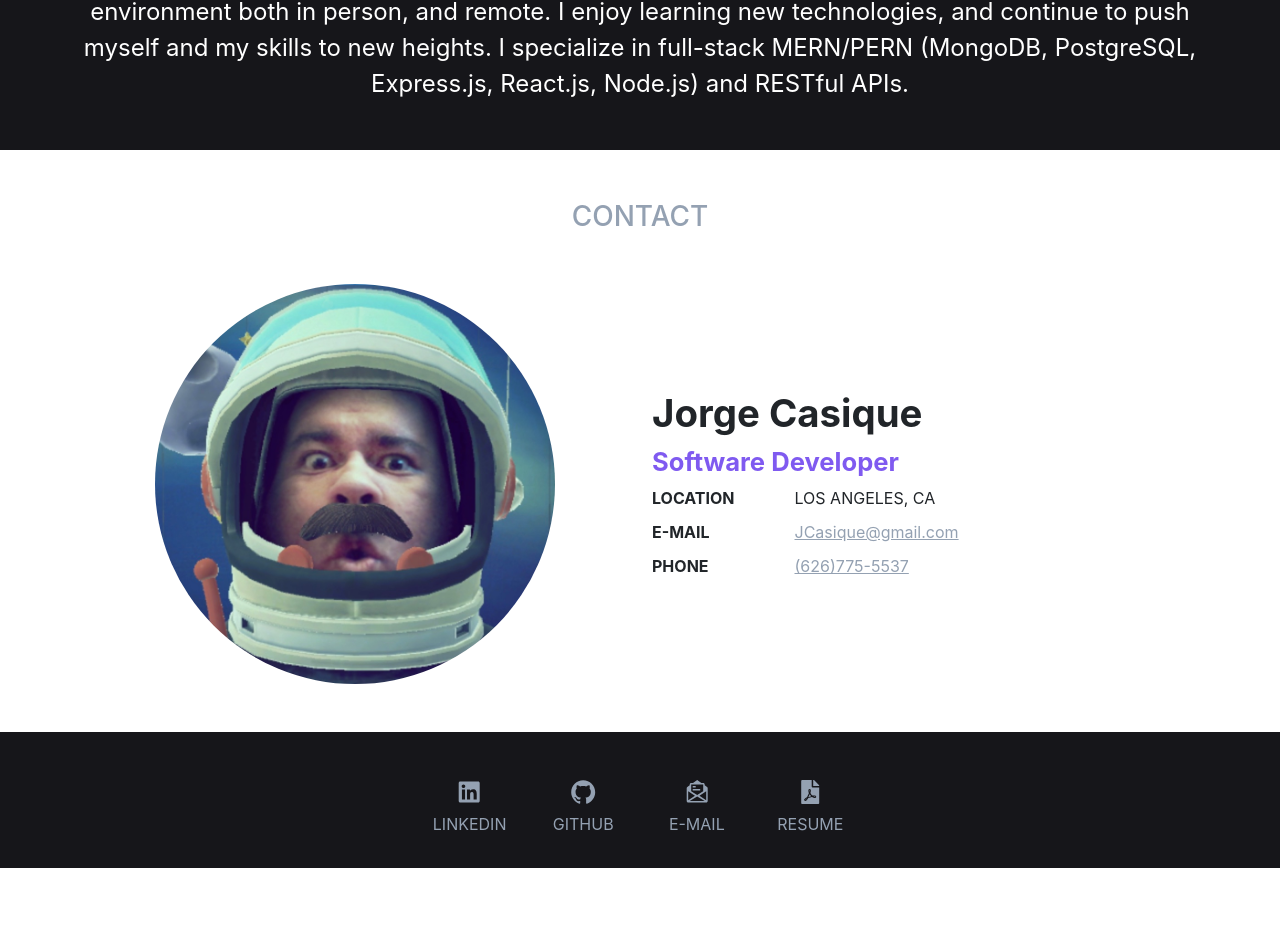
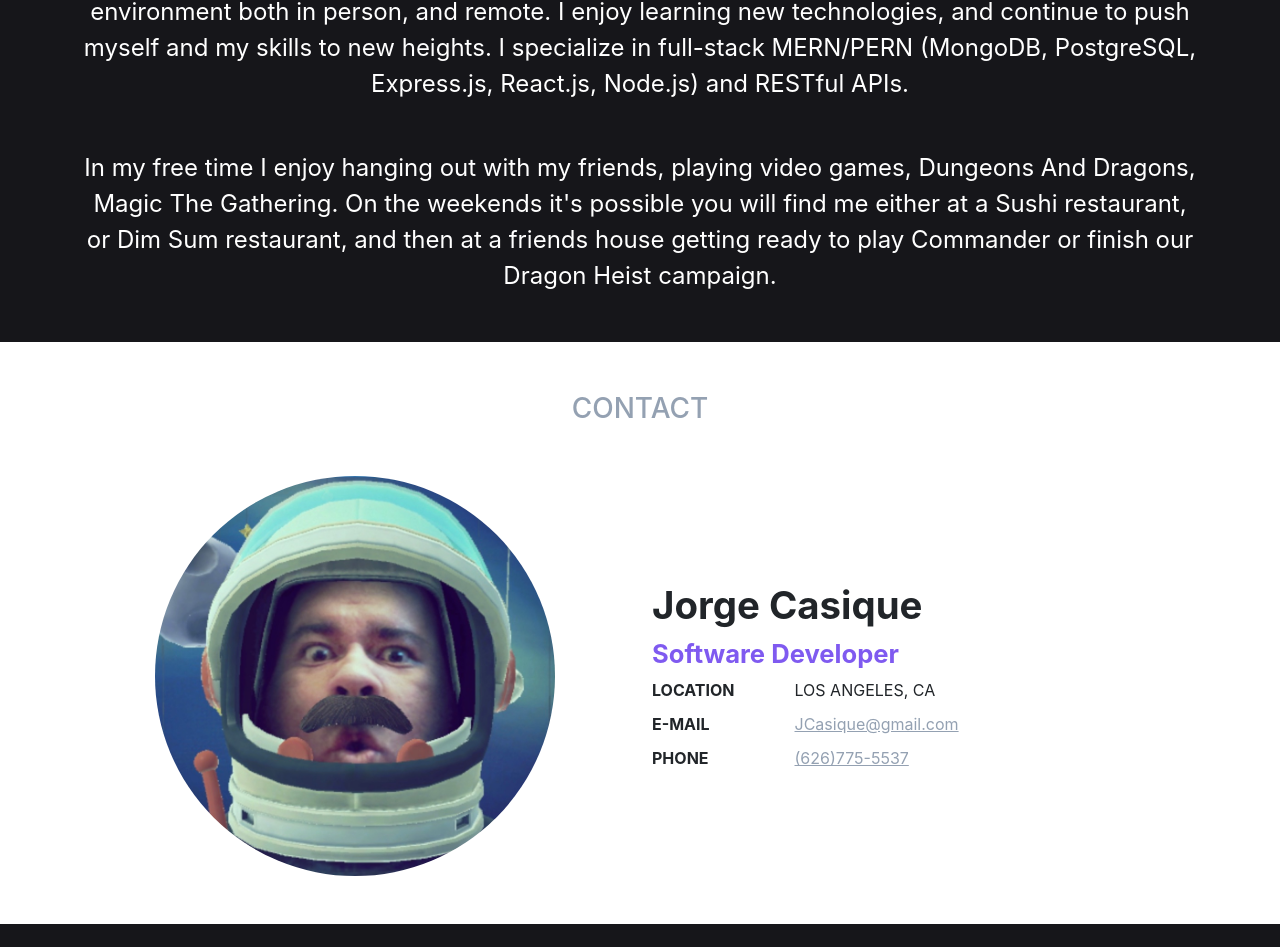
Before and after one commit to Consecratio/portfolio, a React (Create React App) app: page / in a window 1280 px wide. Shown: the part 4008-4955 px from the top of the page. Before the commit the page ends 4876 px from the top, so only its background shows below. Built offline with nearby package versions, Linux system fonts and the light colour scheme.

Commit message:
added about me personalization, and changed manifest.json short name and name.

```diff
--- a/src/components/AboutMe.jsx
+++ b/src/components/AboutMe.jsx
@@ -18,6 +18,14 @@ const AboutMe = () => {
                     </Col>
                 </Row>
 
+                <Row>
+                    <Col>
+                        <p className="about-me-text text-center mb-5">
+                            In my free time I enjoy hanging out with my friends, playing video games, Dungeons And Dragons, Magic The Gathering. On the weekends it's possible you will find me either at a Sushi restaurant, or Dim Sum restaurant, and then at a friends house getting ready to play Commander or finish our Dragon Heist campaign.
+                        </p>
+                    </Col>
+                </Row>
+
             </div>
         </div>
     )
```
Also changed, not shown: public/manifest.json.
